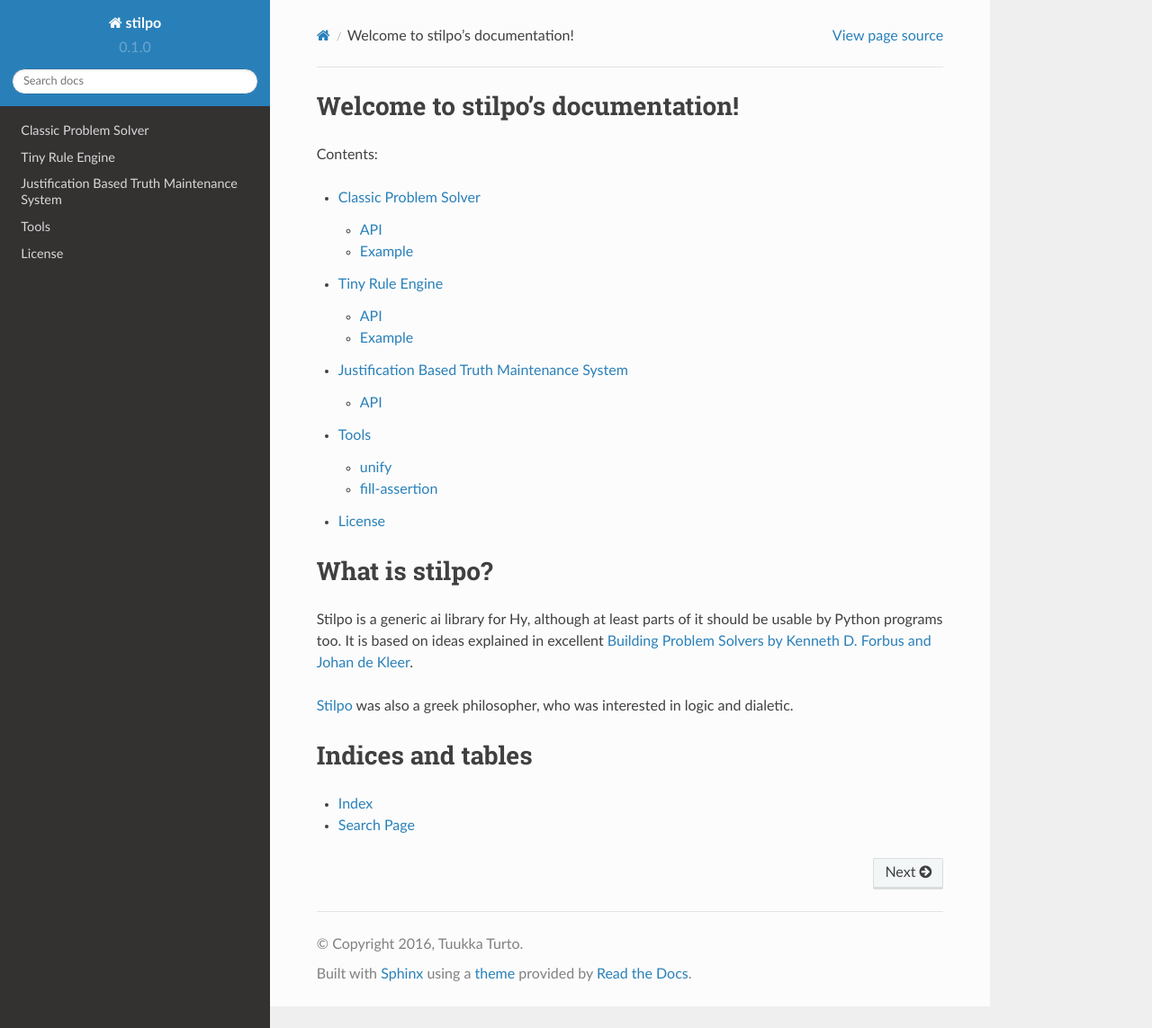
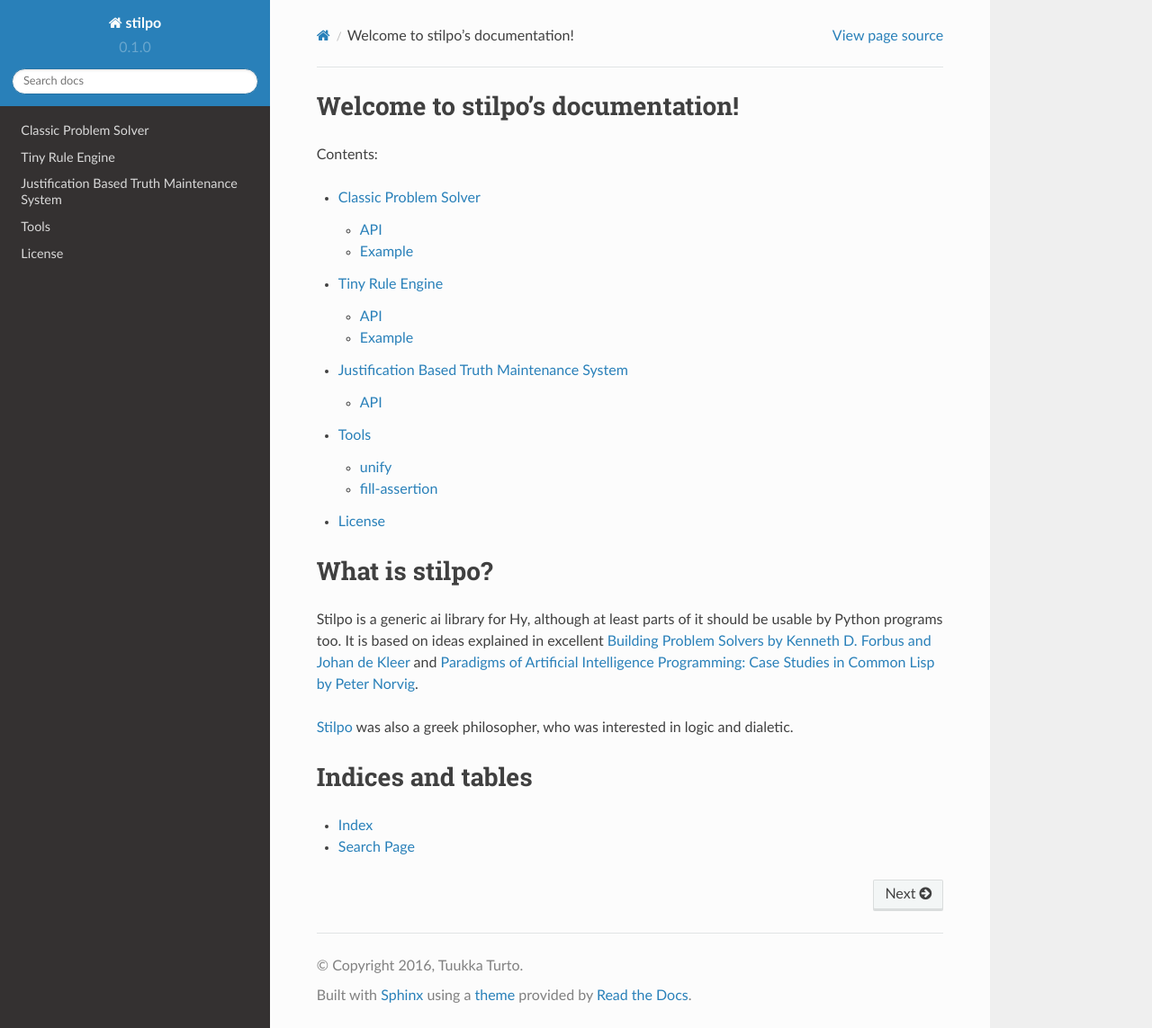
Before and after one commit to tuturto/stilpo, a Sphinx documentation site: the page built from doc/source/index.rst, in a window 1280 px wide and 1143 px high. Shown: the whole window at 90% size. Built offline with Sphinx 7.4.7 and the Read the Docs theme 2.0.0, drawn with Linux system fonts in a browser that asks for light colours.

Commit message:
Update index

```diff
--- a/doc/source/index.rst
+++ b/doc/source/index.rst
@@ -23,7 +23,9 @@ What is stilpo?
 Stilpo is a generic ai library for Hy, although at least parts of it should be
 usable by Python programs too. It is based on ideas explained in excellent
 `Building Problem Solvers by Kenneth D. Forbus and Johan de Kleer
-<http://www.qrg.northwestern.edu/bps/readme.html>`_.
+<http://www.qrg.northwestern.edu/bps/readme.html>`_ and
+`Paradigms of Artificial Intelligence Programming: Case Studies in Common Lisp
+by Peter Norvig <https://github.com/norvig/paip-lisp>`_.
 
 `Stilpo <https://en.wikipedia.org/wiki/Stilpo>`_ was also a greek philosopher,
 who was interested in logic and dialetic.
```
